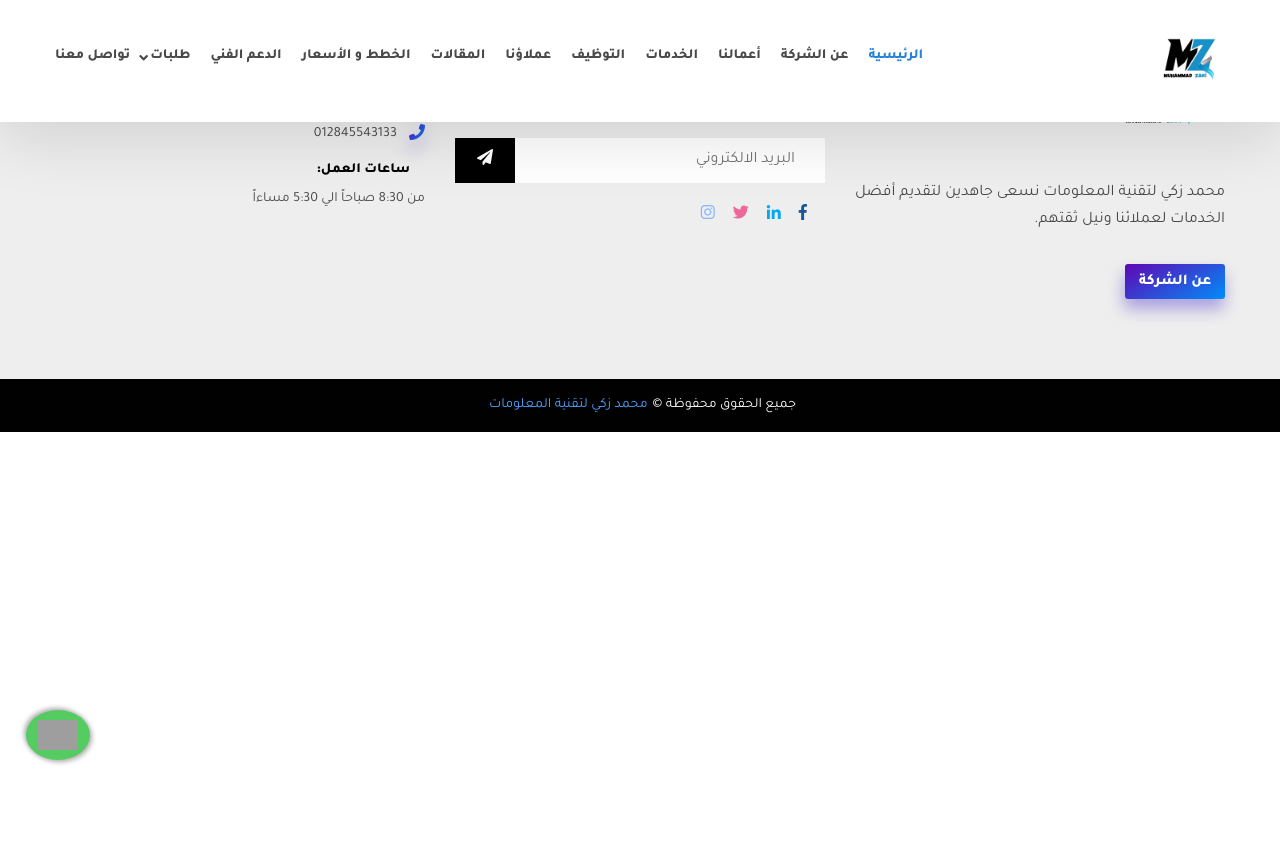
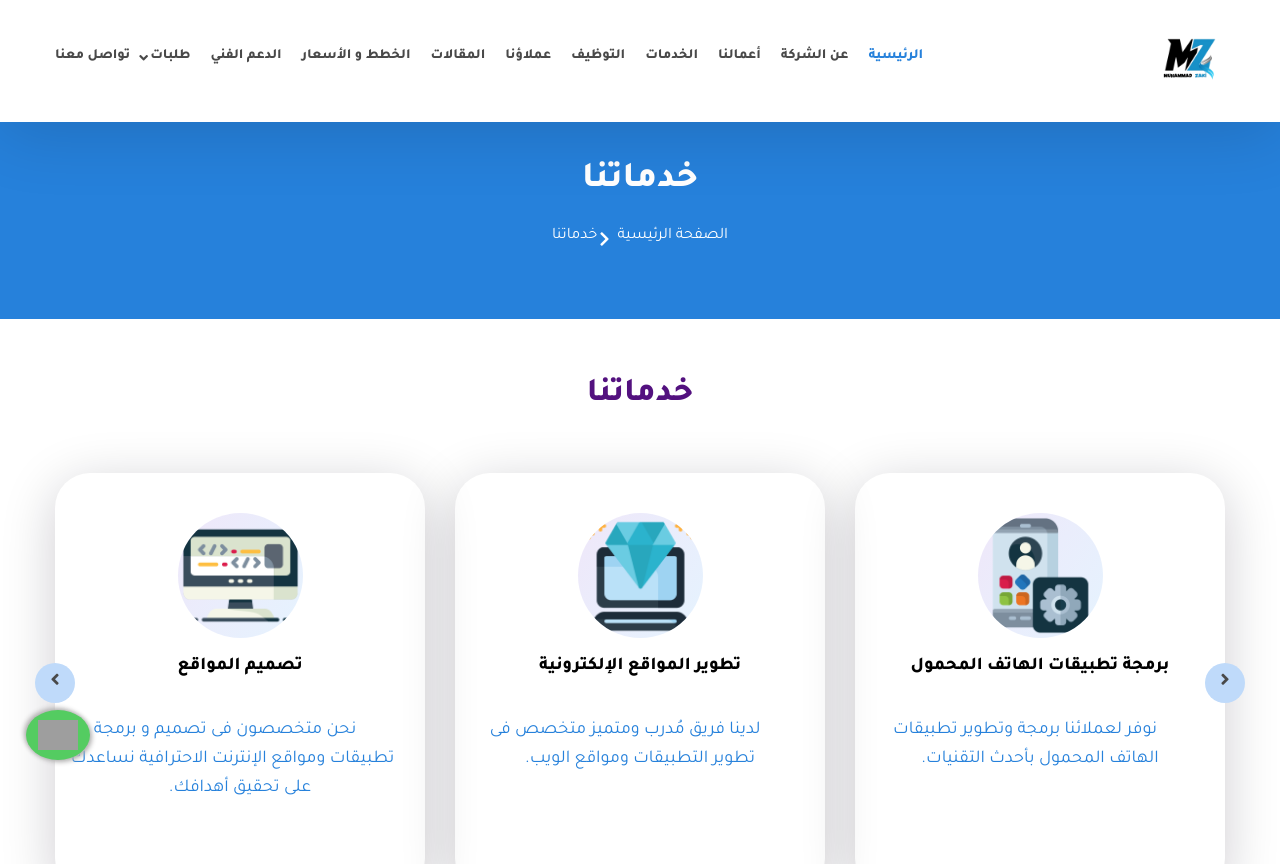
Before and after one commit to devmuhammadzaki/mz-tech, a Vue app: page /our-services in a window 1280 px wide. Shown: the top 864 px of the page. Before the commit the page ends 800 px from the top, so only its background shows below. Built offline with nearby package versions, Linux system fonts and the light colour scheme; grey boxes are pictures that could not be loaded.

Commit message:
fixing the issue with services loading on route navigate (thnx SPA)

```diff
--- a/src/components/BannerComponent.vue
+++ b/src/components/BannerComponent.vue
@@ -14,7 +14,7 @@
                             <div class="banner_btn">
                                 <RouterLink to="/customers"><i class="fas fa-cloud-download-alt"></i>عملائنا
                                 </RouterLink>
-                                <RouterLink to="/services"><i class="fas fa-clipboard-list"></i>خدماتنا</RouterLink>
+                                <RouterLink to="/our-services"><i class="fas fa-clipboard-list"></i>خدماتنا</RouterLink>
                             </div>
                         </div>
                         <div class="banner_mockup">
--- a/src/components/HeaderComponent.vue
+++ b/src/components/HeaderComponent.vue
@@ -37,7 +37,7 @@ const toggleDropdown = () => {
                                         <RouterLink to="/works">أعمالنا</RouterLink>
                                     </li>
                                     <li>
-                                        <RouterLink to="/services">الخدمات</RouterLink>
+                                        <RouterLink to="/our-services">الخدمات</RouterLink>
                                     </li>
                                     <li>
                                         <RouterLink to="/jobs">التوظيف</RouterLink>
@@ -106,7 +106,7 @@ const toggleDropdown = () => {
                                     <RouterLink to="/works">أعمالنا</RouterLink>
                                 </li>
                                 <li>
-                                    <RouterLink to="/services" exact>الخدمات</RouterLink>
+                                    <RouterLink to="/our-services" exact>الخدمات</RouterLink>
                                 </li>
                                 <li>
                                     <RouterLink to="/jobs">التوظيف</RouterLink>
--- a/src/router/index.js
+++ b/src/router/index.js
@@ -18,16 +18,11 @@ const router = createRouter({
     { path: '/', name: 'home', component: HomeView },
     { path: '/about', name: 'about', component: AboutView },
     { path: '/works', name: 'works', component: WorksView },
-    { path: '/services', name: 'services', component: ServicesView },
+    { path: '/our-services', name: 'our-services', component: ServicesView },
     { path: '/services/:id', name: 'service', component: ServiceView, props: true },
     { path: '/jobs', name: 'jobs', component: JobsView },
     { path: '/jobs/:id', name: 'job', component: JobDetail, props: true },
-    {
-      path: '/job-application/:id',
-      name: 'job-application',
-      component: ApplicationForm,
-      props: true,
-    },
+    { path: '/job-application/:id', name: 'job-application', component: ApplicationForm, props: true },
     { path: '/customers', name: 'customers', component: CustomersView },
     { path: '/blogs', name: 'blogs', component: BlogsView },
     { path: '/plans', name: 'plans', component: PlansView },
@@ -46,7 +41,7 @@ router.beforeEach((to, from, next) => {
   }
 
   if (
-    (to.name === 'home' || to.name === 'services') &&
+    (to.name === 'home' || to.name === 'our-services') &&
     from.name !== to.name &&
     window.location.pathname !== to.path &&
     !hasReloaded
@@ -61,7 +56,7 @@ router.beforeEach((to, from, next) => {
 window.addEventListener('popstate', () => {
   const path = window.location.pathname
 
-  if ((path === '/' || path === '/services') && !hasReloaded) {
+  if ((path === '/' || path === '/our-services') && !hasReloaded) {
     hasReloaded = true
     window.location.replace(path)
   }
--- a/src/views/ServiceView.vue
+++ b/src/views/ServiceView.vue
@@ -23,7 +23,7 @@ onMounted(() => {
 
 <template>
 
-    <BreadcrumbComponent title="خدماتنا" link="services" />
+    <BreadcrumbComponent title="خدماتنا" link="our-services" />
 
     <section class="str-feature-section str-feature-section-page str-single-service">
         <div class="container">
--- a/src/views/ServicesView.vue
+++ b/src/views/ServicesView.vue
@@ -1,10 +1,10 @@
 <script setup>
-import BreadcrumbComponent from '@/components/BreadcrumbComponent.vue'
-import ServicesComponent from '@/components/ServicesComponent.vue'
+import BreadcrumbComponent from '@/components/BreadcrumbComponent.vue';
+import ServicesComponent from '@/components/ServicesComponent.vue';
 </script>
 
 <template>
-    <BreadcrumbComponent title="خدماتنا" link="services" />
+    <BreadcrumbComponent title="خدماتنا" link="our-services" />
 
     <ServicesComponent />
 </template>
```
